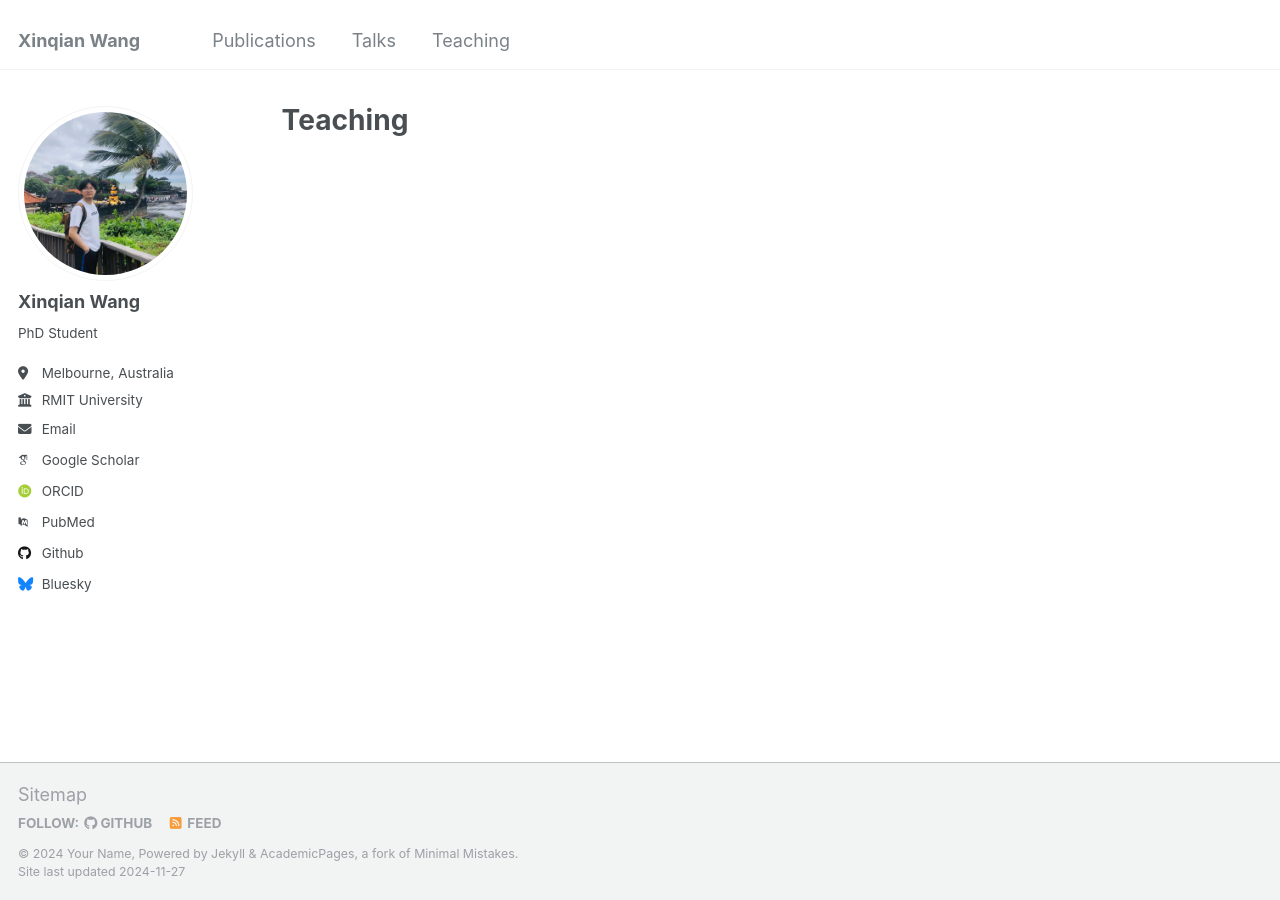
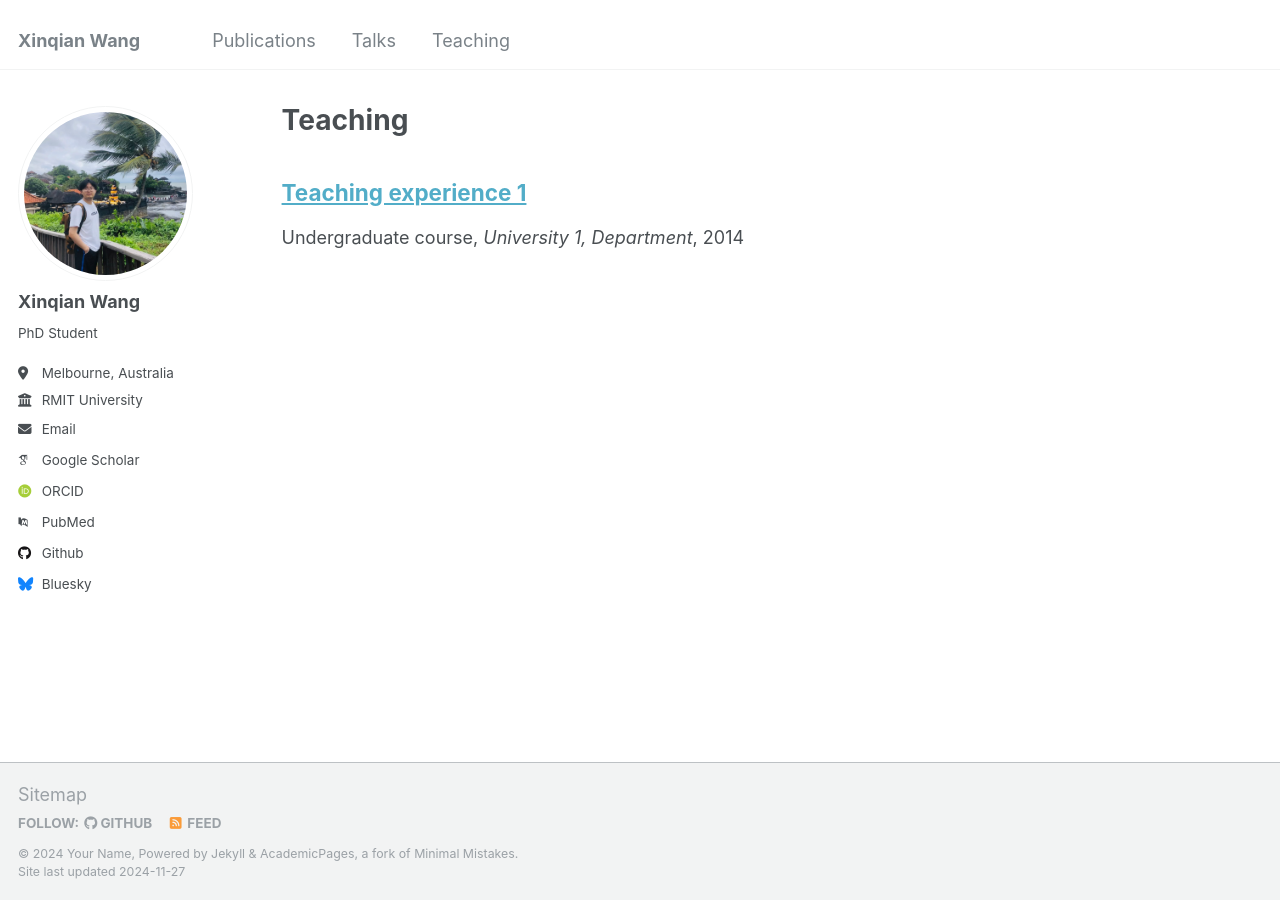
Before and after one commit to Wangxinqian/Academic, a Jekyll site: the page built from _pages/teaching.html, in a window 1280 px wide. Built offline with Jekyll 4.4.1, drawn with Linux system fonts in a browser that asks for light colours; some web fonts are replaced; a file with an impossible date is left out.

Commit message:
Update 2014-spring-teaching-1.md

```diff
--- a/_teaching/2014-spring-teaching-1.md
+++ b/_teaching/2014-spring-teaching-1.md
@@ -1,7 +1,9 @@
 ---
-title: "Cloud Security (INTE2401/2402)"
+title: "Teaching experience 1"
 collection: teaching
-type: "Tutor"
-venue: "RMIT University"
-date: 2024
+type: "Undergraduate course"
+permalink: /teaching/2014-spring-teaching-1
+venue: "University 1, Department"
+date: 2014-01-01
+location: "City, Country"
 ---
```
